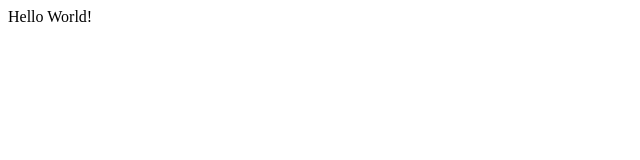
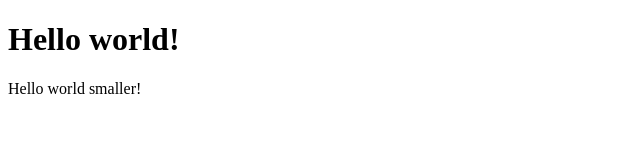
Before and after one commit to ihsoyik/Website, a plain HTML site: page index.html in a window 1280 px wide. Shown: the whole page, without its empty margins (0-640 px from the left). Drawn offline with Linux system fonts and the light colour scheme.

Commit message:
Update index.html

```diff
--- a/index.html
+++ b/index.html
@@ -1,4 +1,13 @@
 <!DOCTYPE html>
-<HTML>
-  <a>Hello World!</a>
-</HTML>
+<head>
+    <meta charset="UTF-8">
+    <meta name="viewport" content="width=device-width, initial-scale=1.0">
+    <title>ihsoyik</title>
+</head>
+<body>
+
+    <h1>Hello world!</h1>
+    <p>Hello world smaller!</p>
+
+</body>
+</html>
```
